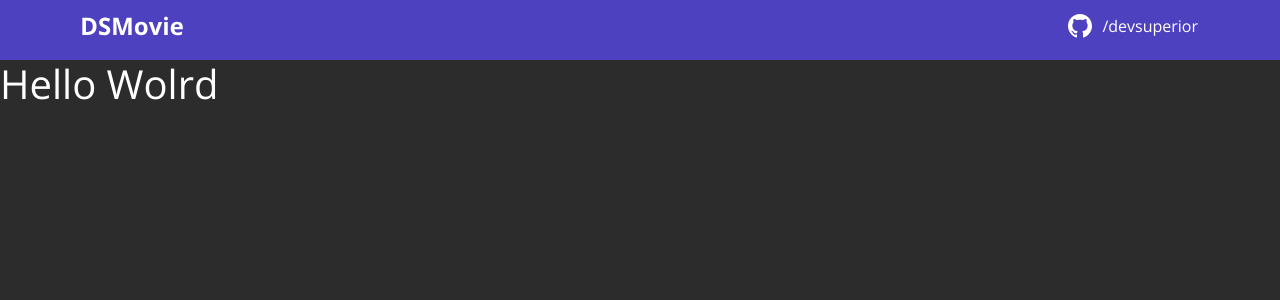
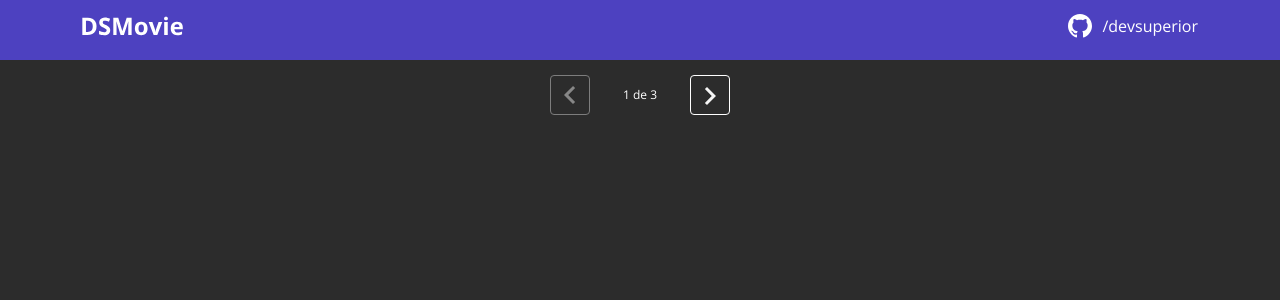
Before and after one commit to LucasBarbosaSilva/dsmovie-lucas, a React (Create React App) app in the folder frontend/: page / in a window 1280 px wide. Shown: the top 300 px of the page. Built offline with nearby package versions, Linux system fonts and the light colour scheme.

Commit message:
Pagination layout

```diff
--- /dev/null
+++ b/frontend/src/components/Pagination/index.tsx
@@ -0,0 +1,20 @@
+import {ReactComponent as Arrow} from '../../assets/arrow.svg'
+import "./styles.css";
+
+function Pagination () {
+  return(
+    <div className="dsmovie-pagination-container">
+    <div className="dsmovie-pagination-box">
+        <button className="dsmovie-pagination-button" disabled={true} >
+            <Arrow />
+        </button>
+        <p>{`${1} de ${3}`}</p>
+        <button className="dsmovie-pagination-button" disabled={false} >
+            <Arrow className="dsmovie-flip-horizontal" />
+        </button>
+    </div>
+</div>
+  );
+}
+
+export {Pagination}
--- /dev/null
+++ b/frontend/src/components/Pagination/styles.css
@@ -0,0 +1,49 @@
+.dsmovie-pagination-container {
+  padding: 15px 0;
+  display: flex;
+  justify-content: center;
+  align-items: center;
+}
+
+.dsmovie-pagination-box {
+  width: 180px;
+  display: flex;
+  justify-content: space-between;
+  align-items: center;
+}
+
+.dsmovie-pagination-box form {
+  width: 100%;
+  display: flex;
+}
+
+.dsmovie-pagination-button {
+  width: 40px;
+  height: 40px;
+  border-radius: 4px;
+  background-color: var(--black-main);
+  display: flex;
+  justify-content: center;
+  align-items: center;
+  border: 1px solid var(--white);
+  cursor: pointer;
+}
+
+.dsmovie-pagination-button:disabled {
+  border: 1px solid #7d7d7d;
+  cursor: unset;
+}
+
+.dsmovie-pagination-button:disabled svg {
+  filter: invert(48%) sepia(8%) saturate(5%) hue-rotate(6deg) brightness(101%) contrast(88%);
+}
+
+.dsmovie-pagination-container p {
+  margin: 0;
+  font-size: 12px;
+  color: var(--white);
+}
+
+.dsmovie-flip-horizontal {
+  transform: rotate(180deg);
+}
--- a/frontend/src/pages/Listing/index.tsx
+++ b/frontend/src/pages/Listing/index.tsx
@@ -1,8 +1,9 @@
 import React from "react";
+import { Pagination } from "../../components/Pagination";
 import './styles.css';
 const Listing = () => {
     return(
-        <h1>Hello Wolrd</h1>
+        <Pagination/>
     )
 }
 
```
Also changed, not shown: frontend/src/assets/arrow.svg (added).
